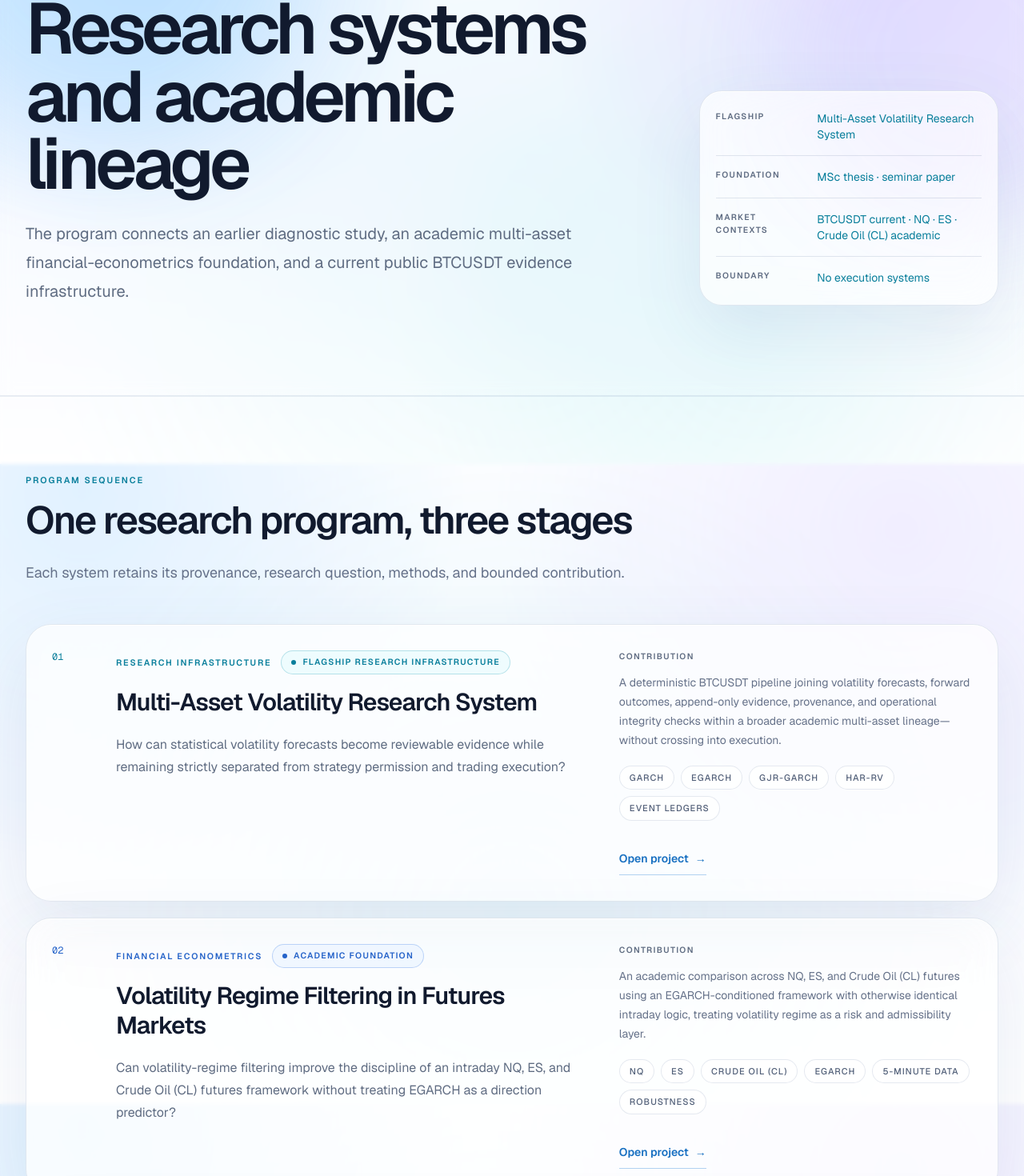
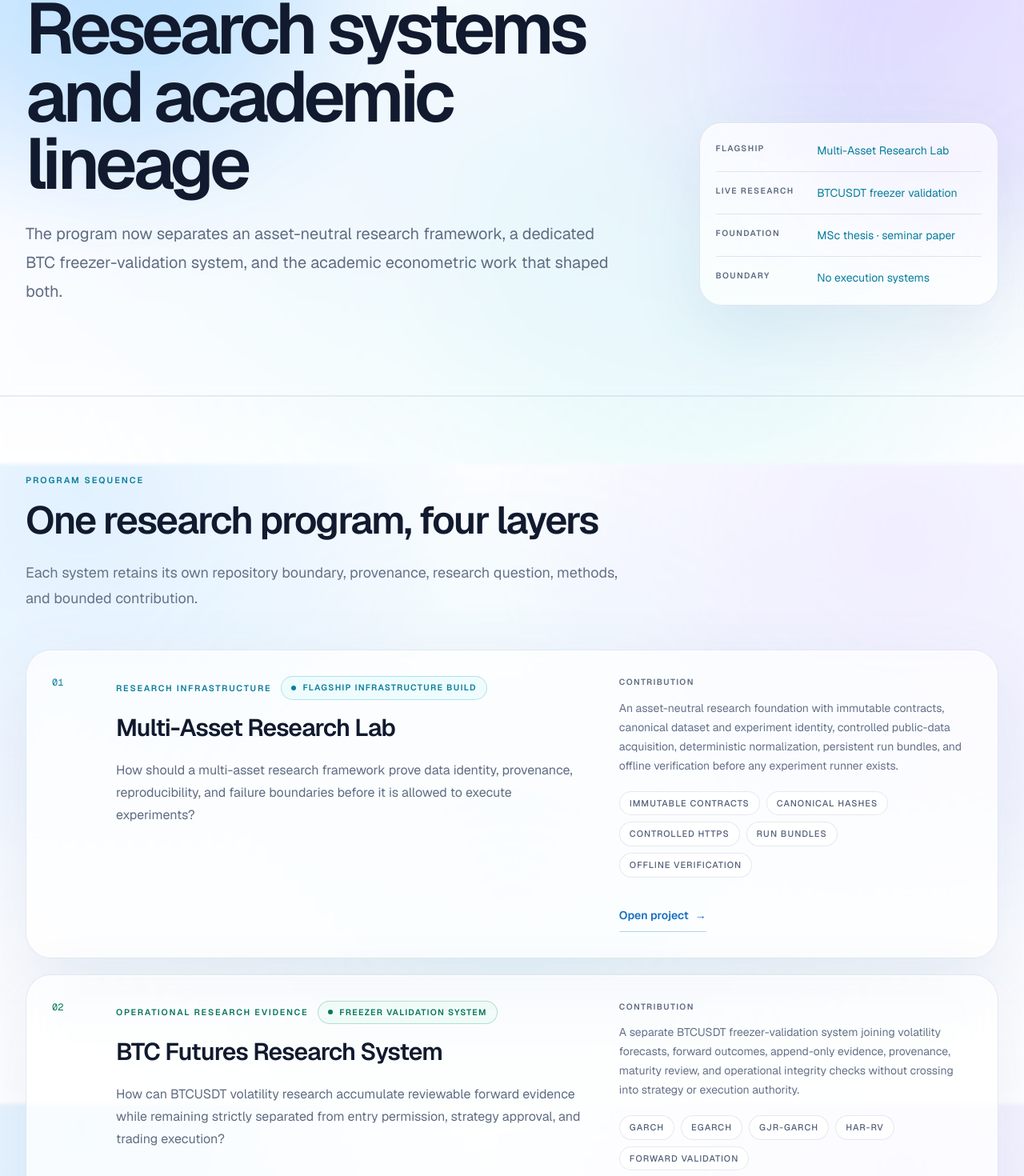
Before and after one commit to MeanyDeany/woosub-shin, a Next.js app: page /projects in a window 1280 px wide. Shown: the part 220-1690 px from the top of the page at 80% size. Built offline with nearby package versions, Linux system fonts and the light colour scheme.

Commit message:
Separate the research lab from the BTC freezer system

```diff
--- a/app/projects/page.tsx
+++ b/app/projects/page.tsx
@@ -10,29 +10,48 @@ import { PageShell } from "@/components/site-shell";
 export const metadata: Metadata = {
   title: "Research Systems",
   description:
-    "MeanyDeany research systems and academic lineage across volatility infrastructure, financial econometrics, and time-series diagnostics.",
+    "MeanyDeany research systems and academic lineage across reproducible research infrastructure, volatility validation, financial econometrics, and time-series diagnostics.",
 };
 
 const projects = [
   {
     accent: "cyan" as const,
     contribution:
-      "A deterministic BTCUSDT pipeline joining volatility forecasts, forward outcomes, append-only evidence, provenance, and operational integrity checks within a broader academic multi-asset lineage—without crossing into execution.",
+      "An asset-neutral research foundation with immutable contracts, canonical dataset and experiment identity, controlled public-data acquisition, deterministic normalization, persistent run bundles, and offline verification before any experiment runner exists.",
+    href: "/projects/multi-asset-research-lab",
+    index: "01",
+    methods: [
+      "Immutable contracts",
+      "Canonical hashes",
+      "Controlled HTTPS",
+      "Run bundles",
+      "Offline verification",
+    ],
+    question:
+      "How should a multi-asset research framework prove data identity, provenance, reproducibility, and failure boundaries before it is allowed to execute experiments?",
+    status: "Flagship infrastructure build",
+    title: "Multi-Asset Research Lab",
+    type: "Research infrastructure",
+  },
+  {
+    accent: "emerald" as const,
+    contribution:
+      "A separate BTCUSDT freezer-validation system joining volatility forecasts, forward outcomes, append-only evidence, provenance, maturity review, and operational integrity checks without crossing into strategy or execution authority.",
     href: "/projects/btc-futures-research",
-    index: "01",
-    methods: ["GARCH", "EGARCH", "GJR-GARCH", "HAR-RV", "Event ledgers"],
+    index: "02",
+    methods: ["GARCH", "EGARCH", "GJR-GARCH", "HAR-RV", "Forward validation"],
     question:
-      "How can statistical volatility forecasts become reviewable evidence while remaining strictly separated from strategy permission and trading execution?",
-    status: "Flagship research infrastructure",
-    title: "Multi-Asset Volatility Research System",
-    type: "Research infrastructure",
+      "How can BTCUSDT volatility research accumulate reviewable forward evidence while remaining strictly separated from entry permission, strategy approval, and trading execution?",
+    status: "Freezer validation system",
+    title: "BTC Futures Research System",
+    type: "Operational research evidence",
   },
   {
     accent: "blue" as const,
     contribution:
       "An academic comparison across NQ, ES, and Crude Oil (CL) futures using an EGARCH-conditioned framework with otherwise identical intraday logic, treating volatility regime as a risk and admissibility layer.",
     href: "/projects/volatility-regime-filtering",
-    index: "02",
+    index: "03",
     methods: ["NQ", "ES", "Crude Oil (CL)", "EGARCH", "5-minute data", "Robustness"],
     question:
       "Can volatility-regime filtering improve the discipline of an intraday NQ, ES, and Crude Oil (CL) futures framework without treating EGARCH as a direction predictor?",
@@ -45,7 +64,7 @@ const projects = [
     contribution:
       "A compact time-series study applying right-tailed explosive-root diagnostics to identify and interpret periods of explosive Bitcoin price behavior.",
     href: "/projects/bitcoin-bubble-gsadf",
-    index: "03",
+    index: "04",
     methods: ["Bitcoin", "GSADF", "Explosive roots", "Time series"],
     question:
       "How can GSADF testing identify statistically explosive Bitcoin price episodes while keeping diagnostic evidence separate from market recommendations?",
@@ -61,19 +80,19 @@ export default function ProjectsPage() {
       <PageHero
         eyebrow="MeanyDeany · Research systems"
         title="Research systems and academic lineage"
-        intro="The program connects an earlier diagnostic study, an academic multi-asset financial-econometrics foundation, and a current public BTCUSDT evidence infrastructure."
+        intro="The program now separates an asset-neutral research framework, a dedicated BTC freezer-validation system, and the academic econometric work that shaped both."
         metadata={[
-          { label: "Flagship", value: "Multi-Asset Volatility Research System" },
+          { label: "Flagship", value: "Multi-Asset Research Lab" },
+          { label: "Live research", value: "BTCUSDT freezer validation" },
           { label: "Foundation", value: "MSc thesis · seminar paper" },
-          { label: "Market contexts", value: "BTCUSDT current · NQ · ES · Crude Oil (CL) academic" },
           { label: "Boundary", value: "No execution systems" },
         ]}
       />
 
       <EditorialSection
         eyebrow="Program sequence"
-        title="One research program, three stages"
-        intro="Each system retains its provenance, research question, methods, and bounded contribution."
+        title="One research program, four layers"
+        intro="Each system retains its own repository boundary, provenance, research question, methods, and bounded contribution."
       >
         <div>
           {projects.map((project) => (
```
